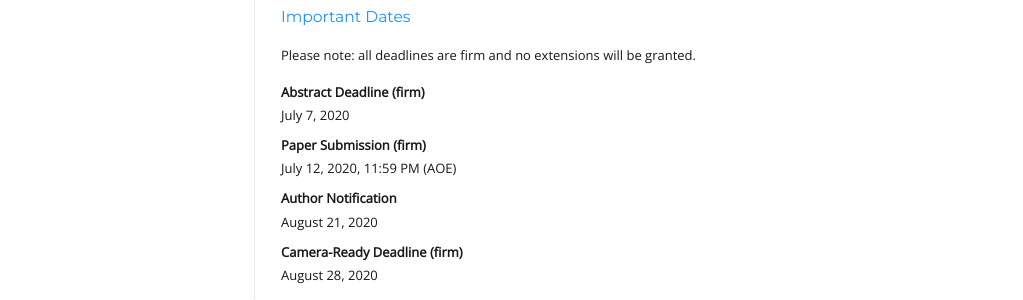
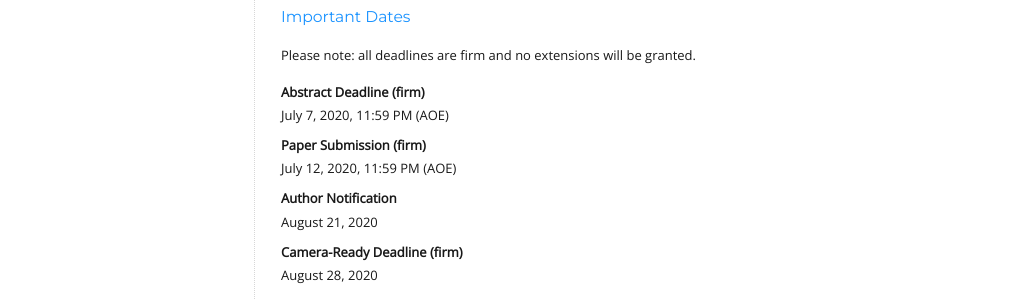
Before and after one commit to LDAV-Symposium/2020, a Jekyll site: the page built from _pages/call-for-papers.md, in a window 1280 px wide. Shown: the part 1895-2195 px from the top of the page, without its empty margins (128-1151 px from the left). Built offline with Jekyll 4.4.1, drawn with Linux system fonts in a browser that asks for light colours.

Commit message:
Update call-for-papers.md

```diff
--- a/_pages/call-for-papers.md
+++ b/_pages/call-for-papers.md
@@ -110,7 +110,7 @@ reviewing criteria. This award will be announced in conjunction with VIS 2020.
 Please note: all deadlines are firm and no extensions will be granted.
 
 Abstract Deadline (firm)
-: July 7, 2020
+: July 7, 2020, 11:59 PM (AOE)
 
 Paper Submission (firm)
 : July 12, 2020, 11:59 PM (AOE)
```
